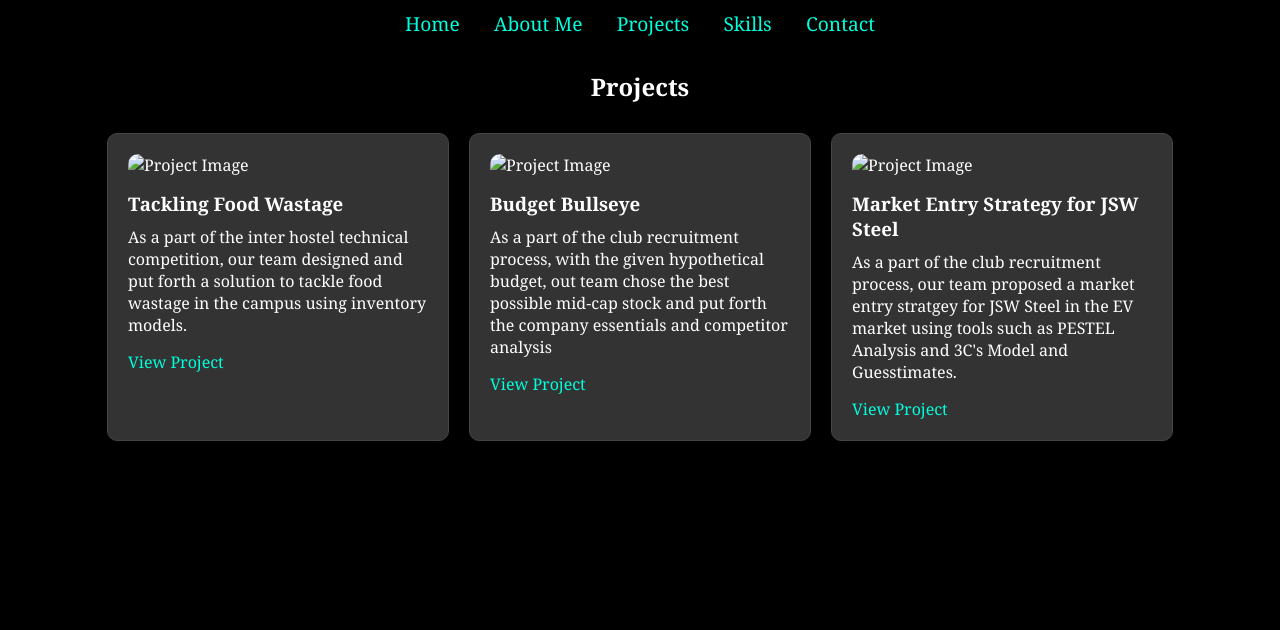
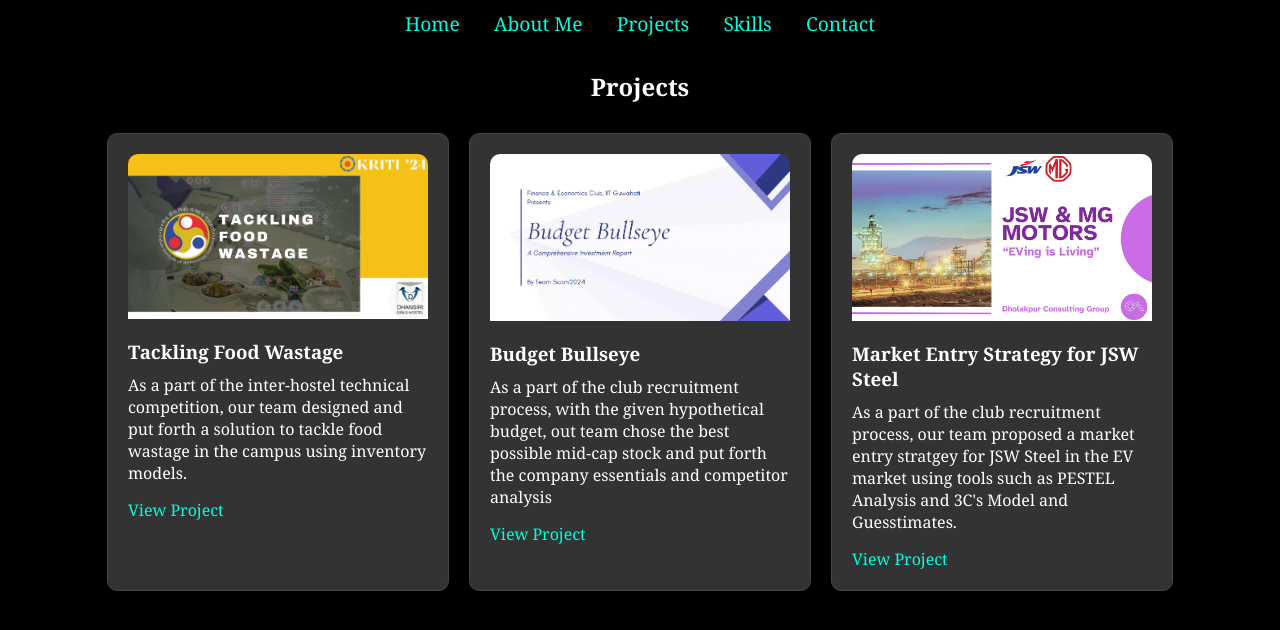
Before and after one commit to poorviish/Personal-Portfolio, a plain HTML site: page index.html in a window 1280 px wide. Both pictures are taken after a click on the link "Projects". Drawn offline with Linux system fonts and the light colour scheme.

Commit message:
Update index.html

```diff
--- a/index.html
+++ b/index.html
@@ -54,19 +54,19 @@
         <div class="project-cards">
             <!-- Example Project -->
             <div class="project-card">
-                <img src="project1.png" alt="Project Image">
+                <img src="images/project1.png" alt="Project Image">
                 <h3>Tackling Food Wastage</h3>
-                <p>As a part of the inter hostel technical competition, our team designed and put forth a solution to tackle food wastage in the campus using inventory models.</p>
+                <p>As a part of the inter-hostel technical competition, our team designed and put forth a solution to tackle food wastage in the campus using inventory models.</p>
                 <a href="https://drive.google.com/file/d/1foDDvtjrxI6FPOrkSvmGitkZ70VXfnNS/view?usp=drive_link">View Project</a>
             </div>
             <div class="project-card">
-                <img src="project2.png" alt="Project Image">
+                <img src="images/project2.png" alt="Project Image">
                 <h3>Budget Bullseye</h3>
                 <p>As a part of the club recruitment process, with the given hypothetical budget, out team chose the best possible mid-cap stock and put forth the company essentials and competitor analysis</p>
                 <a href="https://drive.google.com/file/d/1TbPdFWHHzqfqeqyBZThRvQbW9-gQuwzD/view?usp=sharing">View Project</a>
             </div>
             <div class="project-card">
-                <img src="project3.png" alt="Project Image">
+                <img src="images/project3.png" alt="Project Image">
                 <h3>Market Entry Strategy for JSW Steel</h3>
                 <p>As a part of the club recruitment process, our team proposed a market entry stratgey for JSW Steel in the EV market using tools such as PESTEL Analysis and 3C's Model and Guesstimates.</p>
                 <a href="https://drive.google.com/file/d/18y1BnfZMyB14mOHNi8C65s2eYif2xsCW/view?usp=sharing">View Project</a>
```
